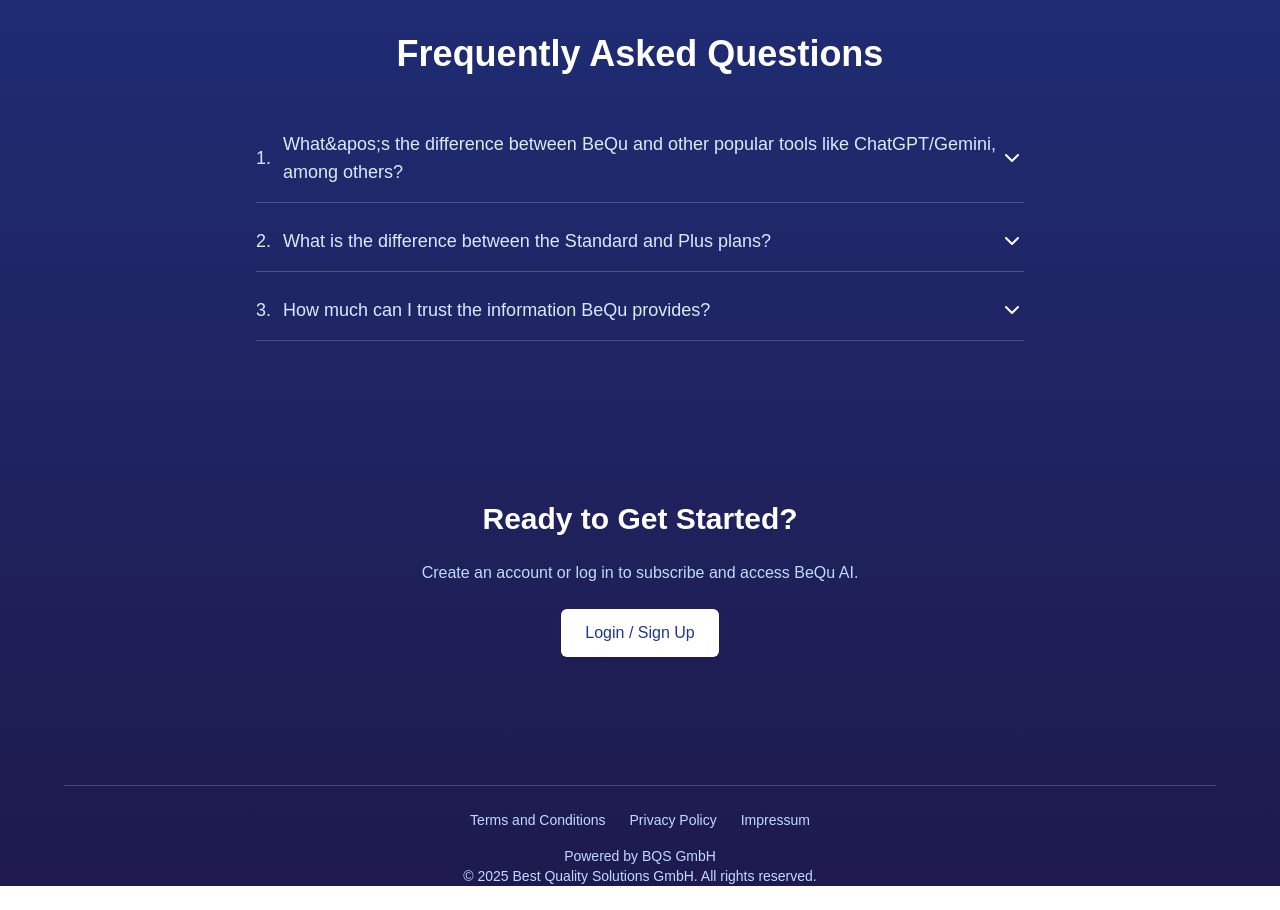
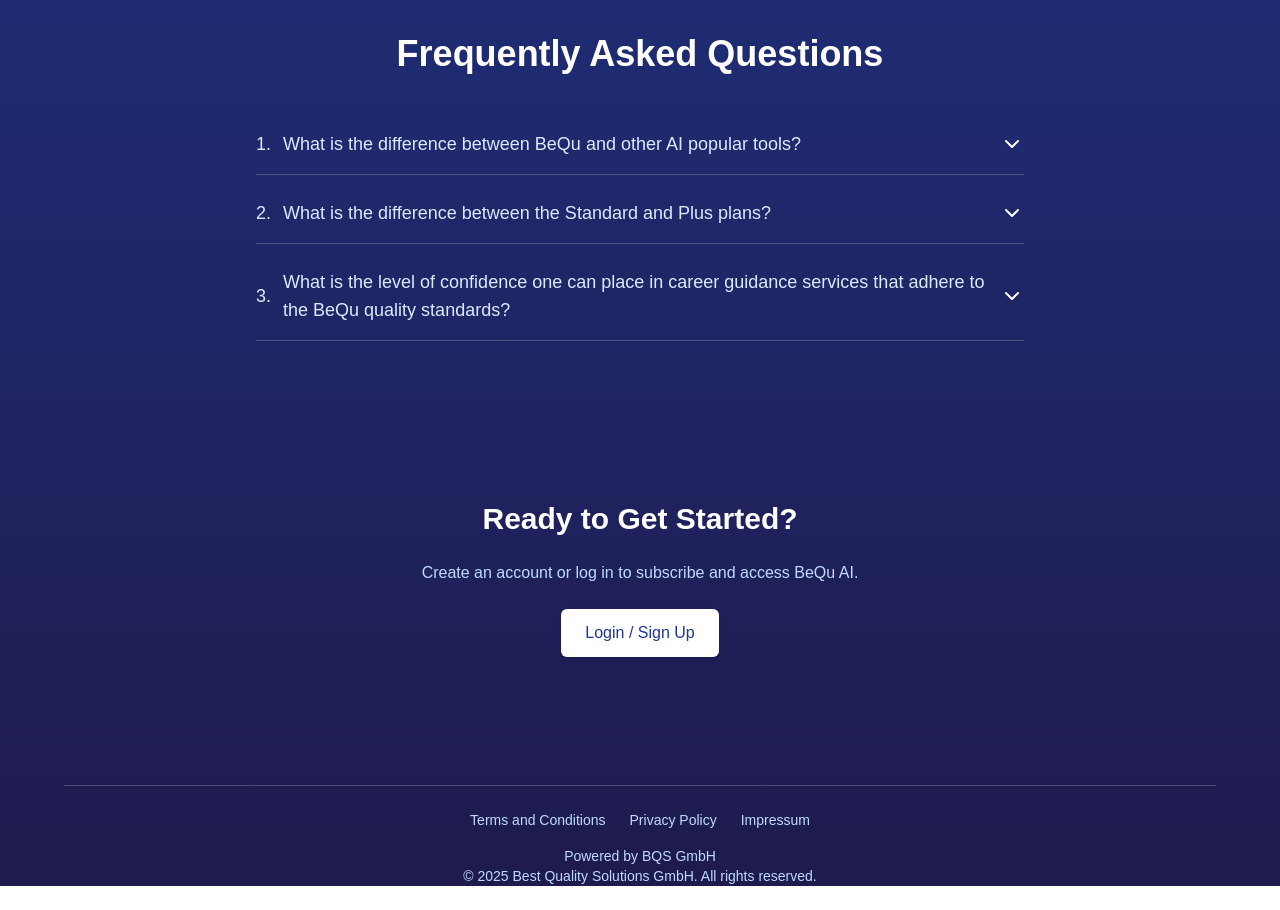
Before and after one commit to damfello/bequ-15, a Next.js app: page / in a window 1280 px wide. Shown: the part 2080-2990 px from the top of the page. Built offline with nearby package versions, Linux system fonts and the light colour scheme; no server answers.

Commit message:
updated FAQ copies

```diff
--- a/src/components/LandingPage.tsx
+++ b/src/components/LandingPage.tsx
@@ -126,16 +126,16 @@
 // Contenido para la sección de FAQ
 const faqContent = [
   {
-    question: "What&apos;s the difference between BeQu and other popular tools like ChatGPT/Gemini, among others?",
-    answer: "There are large generalist models trained with massive databases, capable of solving any type of task. BeQu specializes solely in medical device regulations, which allows it to significantly reduce the risk of hallucinations. In medical terms, BeQu is a medical specialist, while the larger models are trained with general practitioners."
+    question: "What is the difference between BeQu and other AI popular tools?",
+    answer: "There are large generalist models trained with massive databases, capable of solving any type of task. BeQu specializes solely in medical device regulations, which allows it to significantly reduce the risk of hallucinations."
   },
   {
     question: "What is the difference between the Standard and Plus plans?",
     answer: "The BeQu Standard plan has access to a limited number of regulations, 6 in total. The Plus plan allows you to access a total of 10 fully updated regulatory documents."
   },
   {
-    question: "How much can I trust the information BeQu provides?",
-    answer: "BeQu has access to a controlled database of official medical regulation documents, allowing us to provide you with reliable information directly from the source. However, BeQu is a company focused on facilitating your access to information. However, at no point does BeQu replace the judgment of a professional. BeQu allows you to understand the complex world of medical regulations."
+    question: "What is the level of confidence one can place in career guidance services that adhere to the BeQu quality standards?",
+    answer: "BeQu is a set of quality standards developed in Germany for career guidance and counseling. Its purpose is to provide a framework for ensuring that professional guidance services are of high quality. It is important to clarify that BeQu does not replace the professional judgment of an expert consultant in medical device regulations."
   }
 ];
 
```
